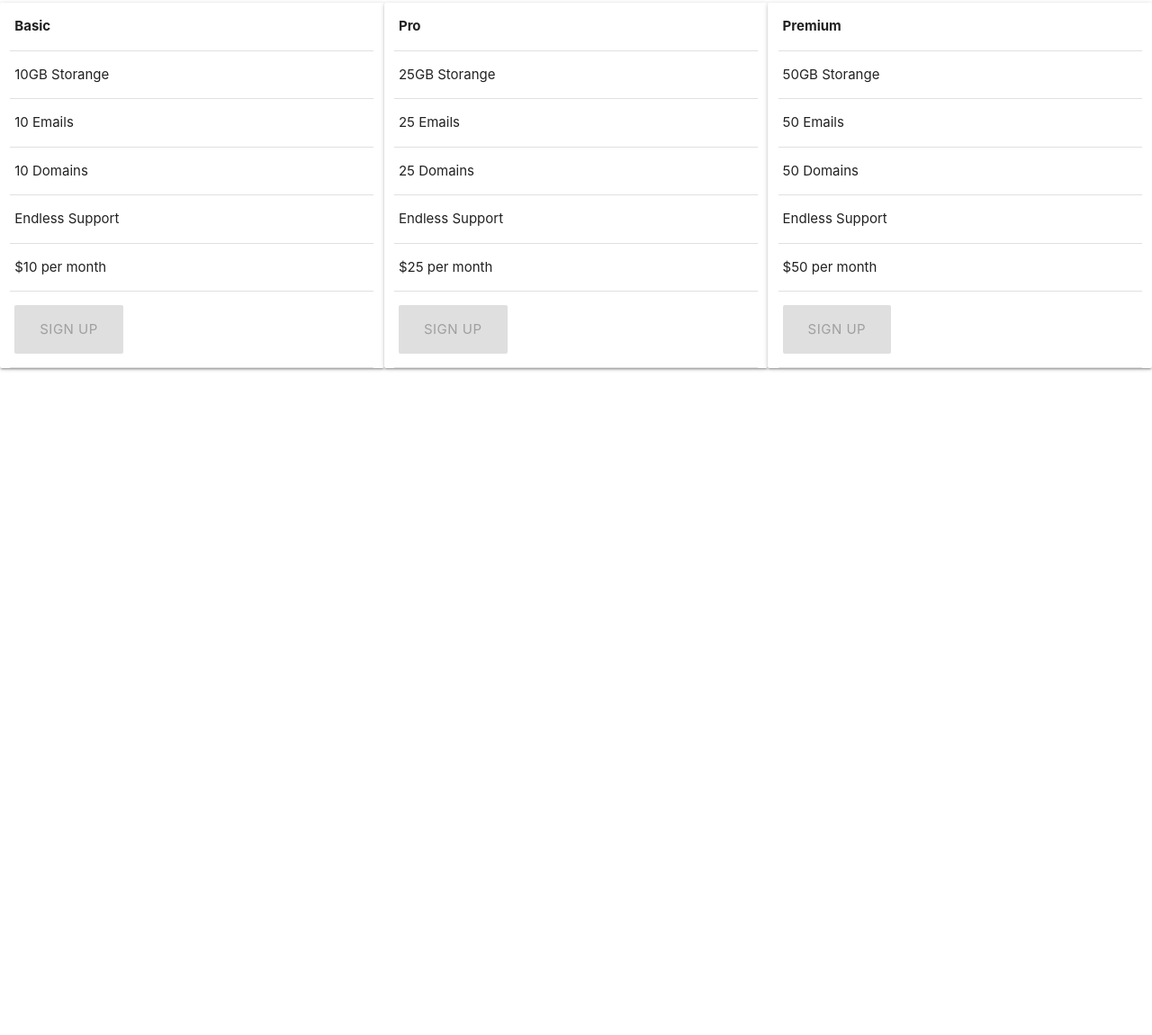
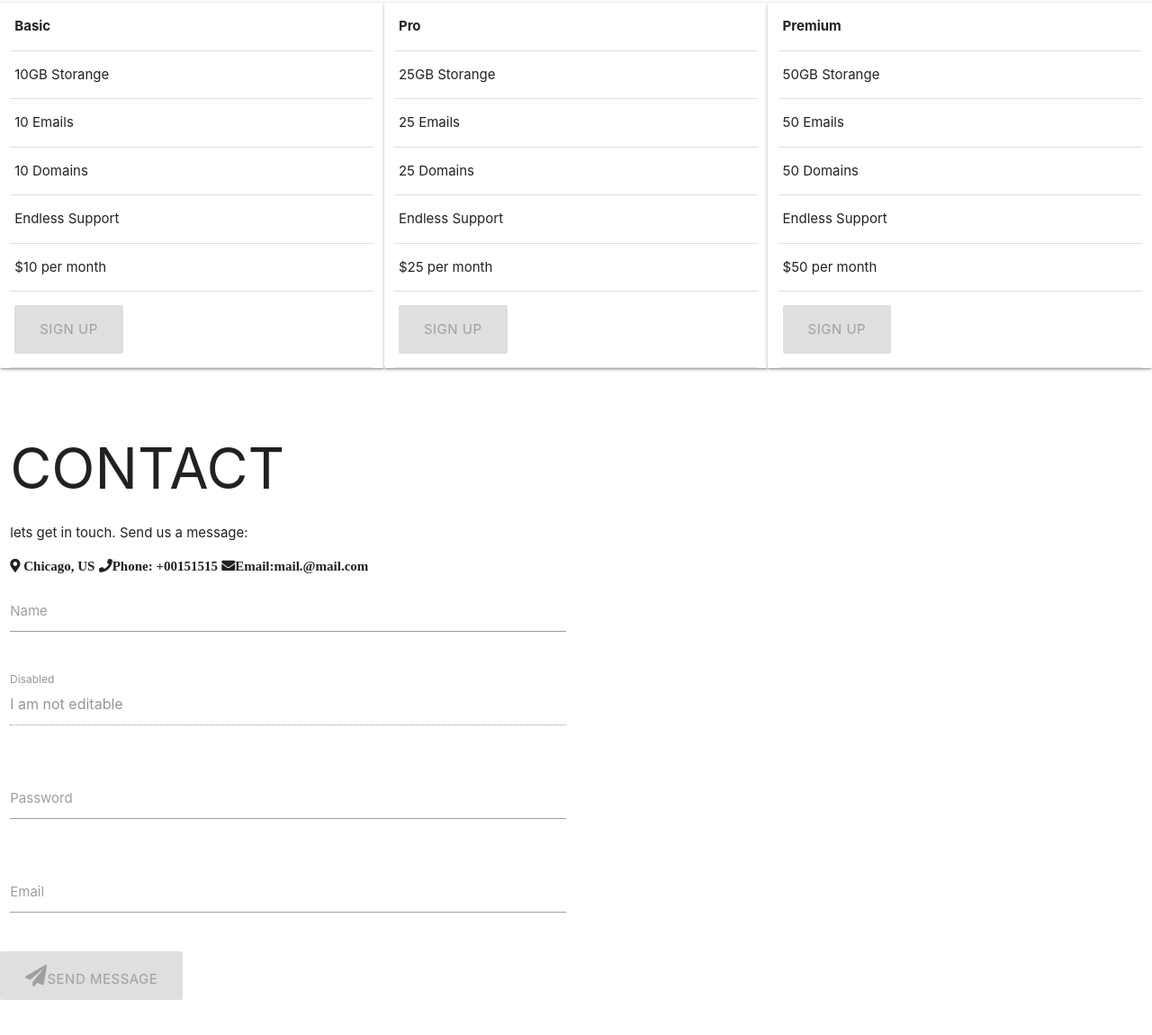
Before and after one commit to adiceand/sass2, a plain HTML site: page index.html in a window 1280 px wide. Shown: the part 4734-5884 px from the top of the page at 90% size. Before the commit the page ends 5178 px from the top, so only its background shows below. Drawn offline with nearby package versions, Linux system fonts and the light colour scheme.

Commit message:
subi cambios

```diff
--- a/index.html
+++ b/index.html
@@ -295,6 +295,52 @@
       </table>
 		</div>
 	</section>
+	<section class="row">
+		<div class="col s12">
+			<h1>CONTACT</h1>
+			<p>lets get in touch. Send us a message:</p>
+		</div>
+		<div class="row">
+			<div class="col s6">
+				<i class="fas fa-map-marker-alt"> Chicago, US</i>
+				<i class="fas fa-phone">Phone: +00151515</i>
+				<i class="fas fa-envelope">Email:mail.@mail.com</i>
+
+				<div class="row">
+    <form class="col s12">
+      <div class="row">
+          <div class="input-field col s12">
+          <input id="last_name" type="text" class="validate">
+          <label for="last_name">Name</label>
+        </div>
+      </div>
+      <div class="row">
+        <div class="input-field col s12">
+          <input disabled value="I am not editable" id="disabled" type="text" class="validate">
+          <label for="disabled">Disabled</label>
+        </div>
+      </div>
+      <div class="row">
+        <div class="input-field col s12">
+          <input id="password" type="password" class="validate">
+          <label for="password">Password</label>
+        </div>
+      </div>
+      <div class="row">
+        <div class="input-field col s12">
+          <input id="email" type="email" class="validate">
+          <label for="email">Email</label>
+        </div>
+      </div>
+    </form>
+    <a class="btn-large disabled"><i class="fas fa-paper-plane"></i>SEND MESSAGE</a>
+
+  </div>
+			</div>
+
+			<div class="col s6"></div>
+		</div>
+	</section>
 	<script src="https://cdnjs.cloudflare.com/ajax/libs/materialize/1.0.0-beta/js/materialize.min.js"></script>
 </body>
 
```
